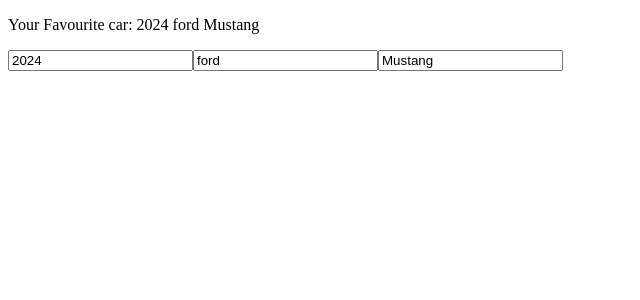
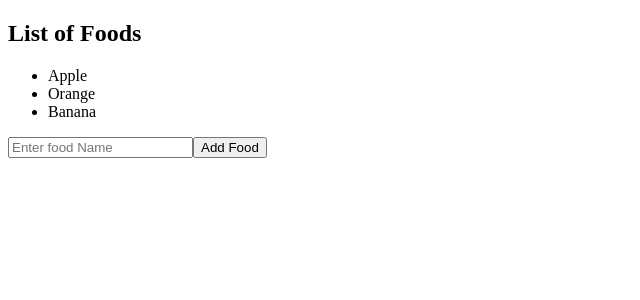
Before and after one commit to Muhammad-Noman03/React-Learning, a React (Vite) app: page / in a window 1280 px wide. Shown: the top 300 px of the page, without its empty margins (0-640 px from the left). Built offline with nearby package versions, Linux system fonts and the light colour scheme.

Commit message:
done with update arrays

```diff
--- a/src/App.jsx
+++ b/src/App.jsx
@@ -6,7 +6,8 @@
 // import Counter from "./components/counter.jsx";
 // import MyComponents from "./components/onChangeEvent.jsx";
 // import MyComponents from "./components/updater.jsx";
-import MyComponents from "./components/updateObjects.jsx";
+// import MyComponents from "./components/updateObjects.jsx";
+import MyComponents from "./components/updateArrays.jsx";
 
 function App() {
   return (
--- /dev/null
+++ b/src/components/updateArrays.jsx
@@ -0,0 +1,32 @@
+import React, { useState } from "react";
+
+function MyComponents() {
+  const [foods, setFoods] = useState(["Apple", "Orange", "Banana"]);
+
+  function handleAddFoods() {
+    const newFood = document.getElementById("foodInput").value;
+    document.getElementById("foodInput").value = "";
+
+    setFoods((f) => [...f, newFood]);
+  }
+  function handleRemoveFoods(index) {
+    setFoods(foods.filter((_, i) => i !== index));
+    console.log(setFoods);
+  }
+
+  return (
+    <div>
+      <h2>List of Foods</h2>
+      <ul>
+        {foods.map((food, index) => (
+          <li key={index} onClick={() => handleRemoveFoods(index)}>
+            {food}
+          </li>
+        ))}
+      </ul>
+      <input type="text" id="foodInput" placeholder="Enter food Name" />
+      <button onClick={handleAddFoods}>Add Food</button>
+    </div>
+  );
+}
+export default MyComponents;
```
